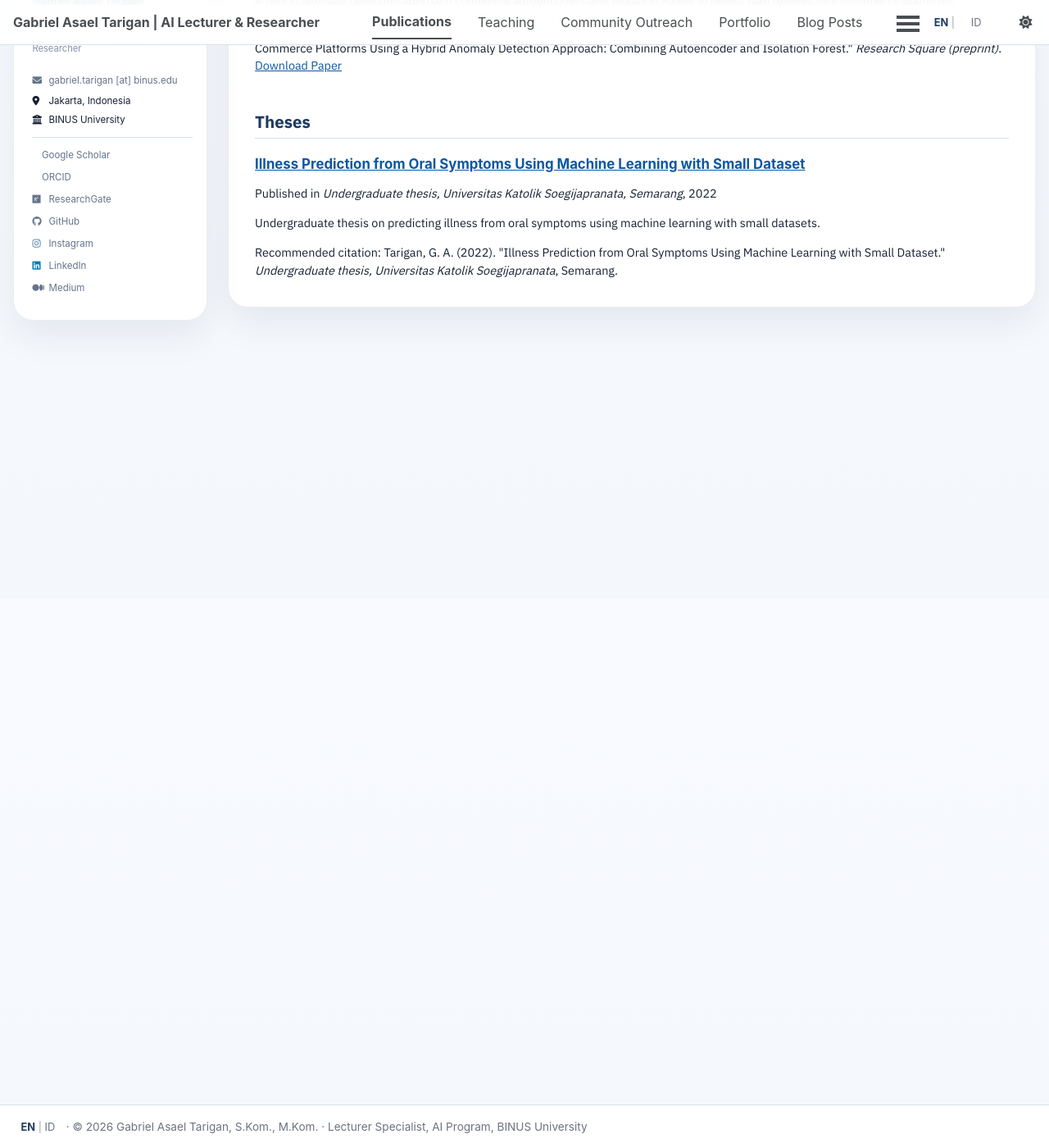
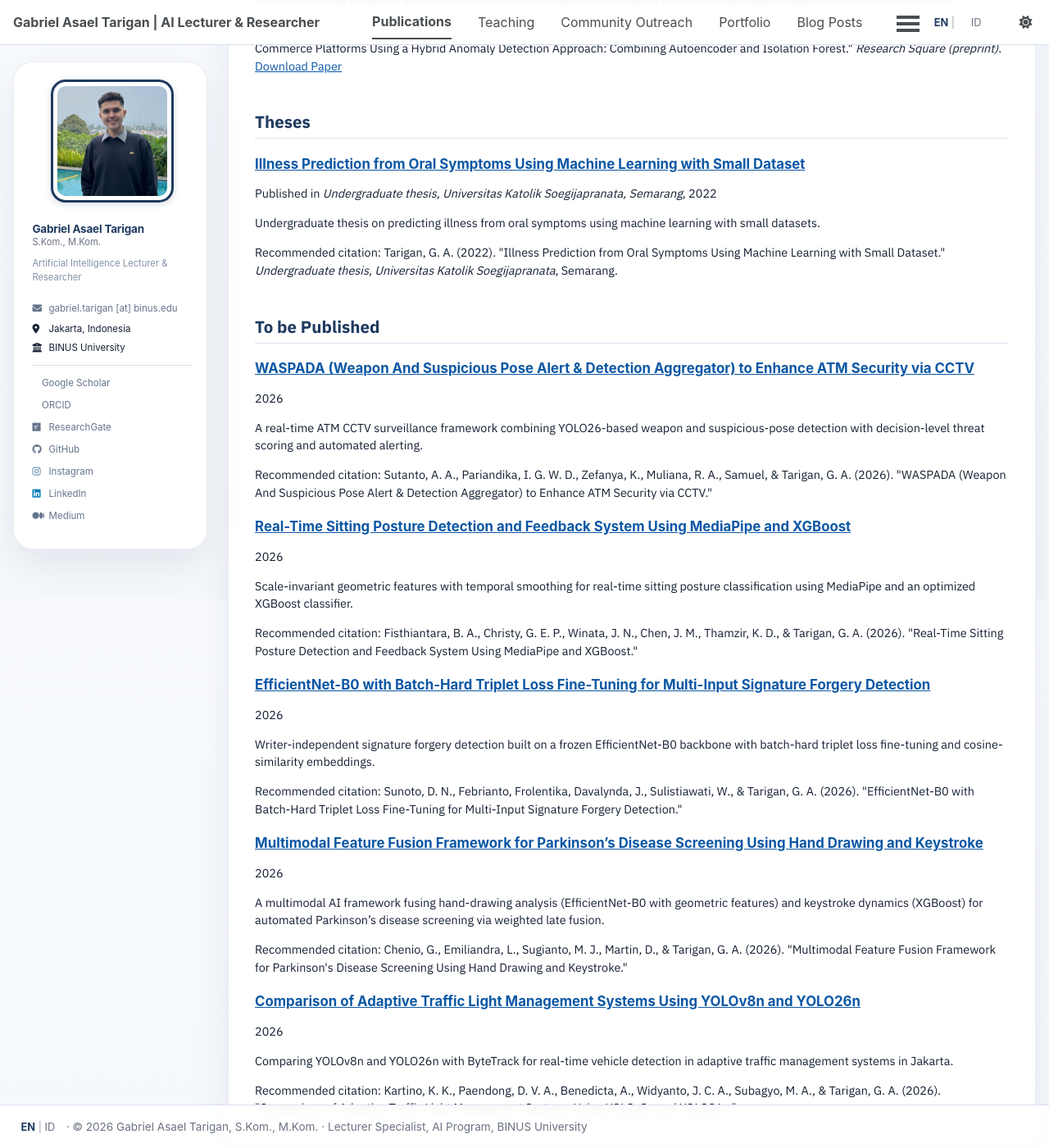
Before and after one commit to asaeltarigan/asaeltarigan.github.io, a Jekyll site: the page built from _pages/publications.html, in a window 1280 px wide and 1400 px high, scrolled down 2870 px. Shown: the whole window at 82% size. Built offline with Jekyll 4.4.1, drawn with Linux system fonts in a browser that asks for light colours; a style sheet for code colours, icons or effects is not loaded.

Commit message:
Add To be Published section; add 5 student-led AI papers (Gabriel Asael Tarigan co-author)

```diff
--- a/_config.yml
+++ b/_config.yml
@@ -94,6 +94,10 @@ publication_category:
     title: 'Preprints'
   theses:
     title: 'Theses'
+  to_be_published:
+    title: 'To be Published'
+  in_writing:
+    title: 'In Writing'
 
 # Site Settings
 teaser                   :  # filename of teaser fallback teaser image placed in /images/ for social media previews
--- a/_includes/archive-single.html
+++ b/_includes/archive-single.html
@@ -41,7 +41,7 @@
         {% if post.collection == 'teaching' %}
           <p> {{ post.type }}, <i>{{ post.venue }}</i>, {{ post.date | default: "1900-01-01" | date: "%Y" }} </p>
         {% elsif post.collection == 'publications' %}
-          <p>Published in <i>{{ post.venue }}</i>, {{ post.date | default: "1900-01-01" | date: "%Y" }} </p>
+          {% if post.venue %}<p>Published in <i>{{ post.venue }}</i>, {{ post.date | default: "1900-01-01" | date: "%Y" }} </p>{% else %}<p>{{ post.date | default: "1900-01-01" | date: "%Y" }}</p>{% endif %}
         {% elsif post.date %}
          <p class="page__date"><strong><i class="fa fa-fw fa-calendar" aria-hidden="true"></i> {{ site.data.ui-text[site.locale].date_label | default: "Published:" }}</strong> <time datetime="{{ post.date | default: "1900-01-01" | date_to_xmlschema }}">{{ post.date | default: "1900-01-01" | date: "%B %d, %Y" }}</time></p>
         {% endif %}
--- /dev/null
+++ b/_publications/2026-10-14-adaptive-traffic-light-yolov8n-yolo26n.md
@@ -0,0 +1,11 @@
+---
+title: "Comparison of Adaptive Traffic Light Management Systems Using YOLOv8n and YOLO26n"
+collection: publications
+category: to_be_published
+permalink: /publication/adaptive-traffic-light-yolov8n-yolo26n/
+excerpt: "Comparing YOLOv8n and YOLO26n with ByteTrack for real-time vehicle detection in adaptive traffic management systems in Jakarta."
+date: 2026-10-14
+citation: "Kartino, K. K., Paendong, D. V. A., Benedicta, A., Widyanto, J. C. A., Subagyo, M. A., &amp; Tarigan, G. A. (2026). &quot;Comparison of Adaptive Traffic Light Management Systems Using YOLOv8n and YOLO26n.&quot;"
+---
+
+A comparative evaluation of YOLOv8n and YOLO26n with ByteTrack for real-time vehicle detection in adaptive traffic management systems, benchmarked on MAE, MAPE, FPS, and inference latency across varied traffic and lighting conditions in Jakarta.
--- /dev/null
+++ b/_publications/2026-10-14-parkinsons-screening-hand-drawing-keystroke.md
@@ -0,0 +1,11 @@
+---
+title: "Multimodal Feature Fusion Framework for Parkinson's Disease Screening Using Hand Drawing and Keystroke"
+collection: publications
+category: to_be_published
+permalink: /publication/parkinsons-screening-hand-drawing-keystroke/
+excerpt: "A multimodal AI framework fusing hand-drawing analysis (EfficientNet-B0 with geometric features) and keystroke dynamics (XGBoost) for automated Parkinson's disease screening via weighted late fusion."
+date: 2026-10-14
+citation: "Chenio, G., Emiliandra, L., Sugianto, M. J., Martin, D., &amp; Tarigan, G. A. (2026). &quot;Multimodal Feature Fusion Framework for Parkinson's Disease Screening Using Hand Drawing and Keystroke.&quot;"
+---
+
+A multimodal AI-based Parkinson's disease screening system combining hand-drawing analysis (spiral and wave tests analyzed with EfficientNet-B0 and handcrafted geometric features) and keystroke dynamics (Tappy dataset via XGBoost), integrated with a weighted late-fusion strategy.
--- /dev/null
+++ b/_publications/2026-10-14-signature-forgery-detection-efficientnet-triplet.md
@@ -0,0 +1,11 @@
+---
+title: "EfficientNet-B0 with Batch-Hard Triplet Loss Fine-Tuning for Multi-Input Signature Forgery Detection"
+collection: publications
+category: to_be_published
+permalink: /publication/signature-forgery-detection-efficientnet-triplet/
+excerpt: "Writer-independent signature forgery detection built on a frozen EfficientNet-B0 backbone with batch-hard triplet loss fine-tuning and cosine-similarity embeddings."
+date: 2026-10-14
+citation: "Sunoto, D. N., Febrianto, Frolentika, Davalynda, J., Sulistiawati, W., &amp; Tarigan, G. A. (2026). &quot;EfficientNet-B0 with Batch-Hard Triplet Loss Fine-Tuning for Multi-Input Signature Forgery Detection.&quot;"
+---
+
+A writer-independent signature verification system that freezes a pretrained EfficientNet-B0 backbone and fine-tunes only its embedding head with batch-hard triplet loss, mapping signatures to L2-normalized embeddings compared by cosine similarity and evaluated on writers held out entirely from training.
--- /dev/null
+++ b/_publications/2026-10-14-sitting-posture-detection-mediapipe-xgboost.md
@@ -0,0 +1,11 @@
+---
+title: "Real-Time Sitting Posture Detection and Feedback System Using MediaPipe and XGBoost"
+collection: publications
+category: to_be_published
+permalink: /publication/sitting-posture-detection-mediapipe-xgboost/
+excerpt: "Scale-invariant geometric features with temporal smoothing for real-time sitting posture classification using MediaPipe and an optimized XGBoost classifier."
+date: 2026-10-14
+citation: "Fisthiantara, B. A., Christy, G. E. P., Winata, J. N., Chen, J. M., Thamzir, K. D., &amp; Tarigan, G. A. (2026). &quot;Real-Time Sitting Posture Detection and Feedback System Using MediaPipe and XGBoost.&quot;"
+---
+
+A robust sitting posture detection interface using MediaPipe and an optimized XGBoost classifier, introducing scale-invariant geometric features (including normalized nose-to-shoulder depth) with a temporal smoothing window, deployed as a live feedback system.
--- /dev/null
+++ b/_publications/2026-10-14-waspada-atm-security-cctv.md
@@ -0,0 +1,11 @@
+---
+title: "WASPADA (Weapon And Suspicious Pose Alert & Detection Aggregator) to Enhance ATM Security via CCTV"
+collection: publications
+category: to_be_published
+permalink: /publication/waspada-atm-security-cctv/
+excerpt: "A real-time ATM CCTV surveillance framework combining YOLO26-based weapon and suspicious-pose detection with decision-level threat scoring and automated alerting."
+date: 2026-10-14
+citation: "Sutanto, A. A., Pariandika, I. G. W. D., Zefanya, K., Muliana, R. A., Samuel, &amp; Tarigan, G. A. (2026). &quot;WASPADA (Weapon And Suspicious Pose Alert &amp; Detection Aggregator) to Enhance ATM Security via CCTV.&quot;"
+---
+
+A real-time surveillance framework that transforms standard ATM CCTV into an early-warning system, combining YOLO26-based weapon and face-attribute detection with a suspicious-pose module and decision-level threat scoring that escalates to automated alerts.
```
